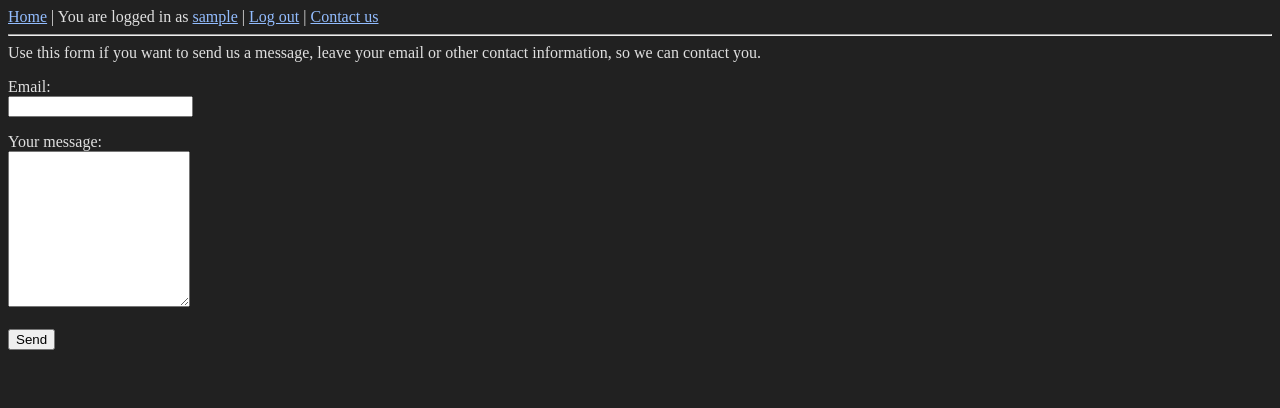
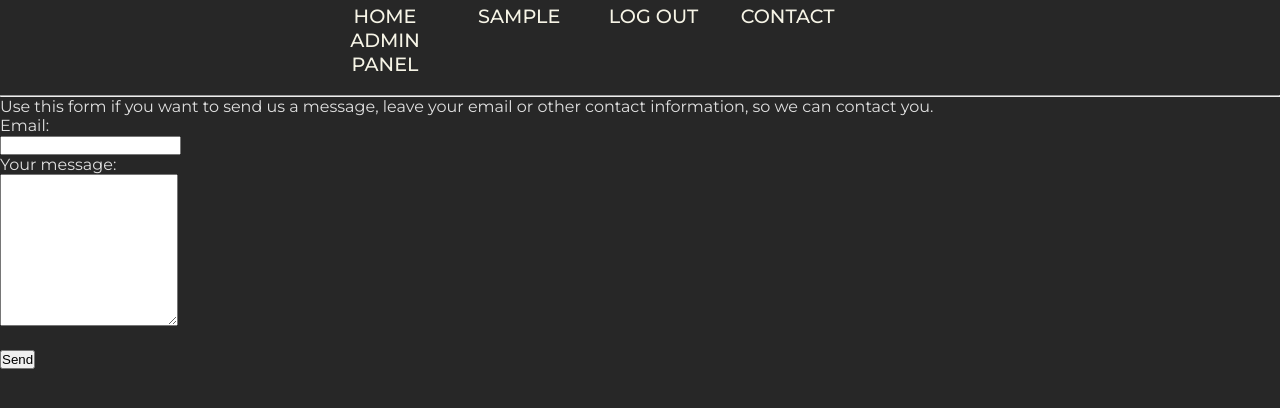
Before and after one commit to Le36/PasteBag, a Flask app: page /contact in a window 1280 px wide. Shown: the top 408 px of the page. Run offline with Flask 2, Linux system fonts and the light colour scheme; the visitor is signed in with stand-in values (Sample User, id 1).

Commit message:
added admin functionality with admin panel

```diff
--- a/modules/paste.py
+++ b/modules/paste.py
@@ -38,5 +38,5 @@ def confirm(paste_id):
     sql = "SELECT username FROM pastes WHERE paste_id=:paste_id"
     result = db.session.execute(sql, {"paste_id": paste_id})
     fetched = result.fetchone()
-    if fetched["username"] == session["username"]:
+    if fetched["username"] == session["username"] or session["admin"]:
         remove(paste_id)
--- a/modules/routes.py
+++ b/modules/routes.py
@@ -1,6 +1,7 @@
 from app import app
 from flask import render_template, request, redirect, session
 from modules.accounts import user_login, user_logout, user_register
+from modules.admin import all_pastes
 from modules.burn import check_burn, burn
 from modules.contact import contact
 from modules.front import most_viewed, create_paste
@@ -118,3 +119,13 @@ def contact_us():
     if request.method == "POST":
         message = contact()
         return render_template("contact.html", message=message)
+
+
+@app.route("/admin", methods=["POST", "GET"])
+def admin():
+    if request.method == "GET":
+        if session["admin"]:
+            pastes = all_pastes()
+            return render_template("admin.html", pastes=pastes)
+        else:
+            return render_template("missing.html")
--- a/static/pastes.css
+++ b/static/pastes.css
@@ -1,10 +1,13 @@
+@import url("https://fonts.googleapis.com/css2?family=Montserrat:wght@400;500;600;700&display=swap");
+
 div {
     white-space: pre-wrap;
 }
 
 body {
-    background: #212121;
     color: #e0e0e0;
+    background: #272727;
+    font-family: "Montserrat", sans-serif;
 }
 
 a:link {
@@ -22,3 +25,48 @@ a:hover {
 a:active {
     color: #abffcf;
 }
+
+table, th, td {
+    border: 1px solid;
+    color: #e0e0e0;
+}
+
+tbody tr:nth-child(odd) {
+    background: #101010;
+}
+
+tbody tr:nth-child(even) {
+    background: #212121;
+}
+
+* {
+    margin: 0;
+    padding: 0;
+    -webkit-box-sizing: border-box;
+    box-sizing: border-box;
+}
+
+.navMenu {
+    position: absolute;
+    top: 5%;
+    left: 50%;
+    -webkit-transform: translate(-50%, -50%);
+    transform: translate(-50%, -50%);
+}
+
+.navMenu a {
+    color: #f6f4e6;
+    text-decoration: none;
+    font-size: 1.2em;
+    text-transform: uppercase;
+    font-weight: 500;
+    display: inline-block;
+    width: 130px;
+    -webkit-transition: all 0.2s ease-in-out;
+    transition: all 0.2s ease-in-out;
+    text-align: center;
+}
+
+.navMenu a:hover {
+    color: #fddb3a;
+}
--- a/templates/navigation.html
+++ b/templates/navigation.html
@@ -1,12 +1,18 @@
 <link rel="stylesheet" href="{{ url_for('static', filename='pastes.css') }}">
 <body>
-<a href="/"> Home</a> |
-{% if session.username %}
-    You are logged in as <a href="/u/{{ session.username }}">{{ session.username }}</a>  |
-    <a href="/logout">Log out</a> |
-{% else %}
-    <a href="/login">Log in</a> |
-{% endif %}
-<a href="/contact"> Contact us</a>
+<nav class="navMenu">
+    <a href="/">Home</a>
+    {% if session.username %}
+        <a href="/u/{{ session.username }}">{{ session.username }}</a>
+        <a href="/logout">Log out</a>
+    {% else %}
+        <a href="/login">Log in</a>
+    {% endif %}
+    <a href="/contact">Contact</a>
+    {% if session.admin %}<a href="/admin"> Admin panel</a>
+    {% endif %}
+    <div class="dot"></div>
+</nav>
+<br><br><br><br><br>
 <hr>
 </body>
--- a/templates/paste.html
+++ b/templates/paste.html
@@ -17,7 +17,7 @@ let date = "{{ data.time.strftime("%d/%m/%Y, %H:%M:%S") }}"</script>
         class="language-{{ data.syntax }}">
 {{ data.paste }}
 </code></pre>
-{% if session.username == data.username %}
+{% if session.username == data.username or session.admin %}
     <br><br>
     <form action="/{{ paste_id }}" method="POST" onsubmit="return deleteConfirm()">
         <input type="submit" value="Delete">
```
Also changed, not shown: modules/accounts.py (+6 -1 lines), modules/admin.py (added, +8 -0 lines), templates/admin.html (added, +48 -0 lines), README.md.
